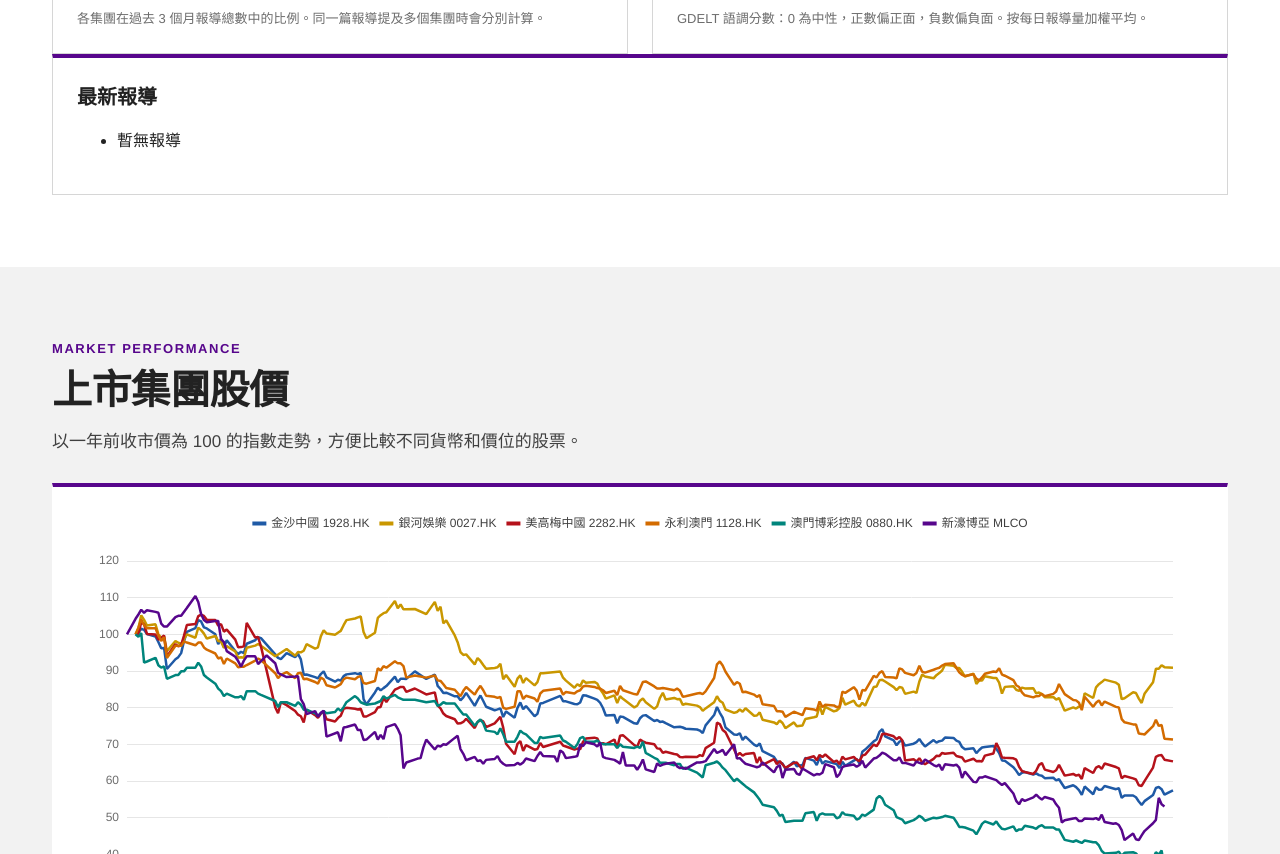
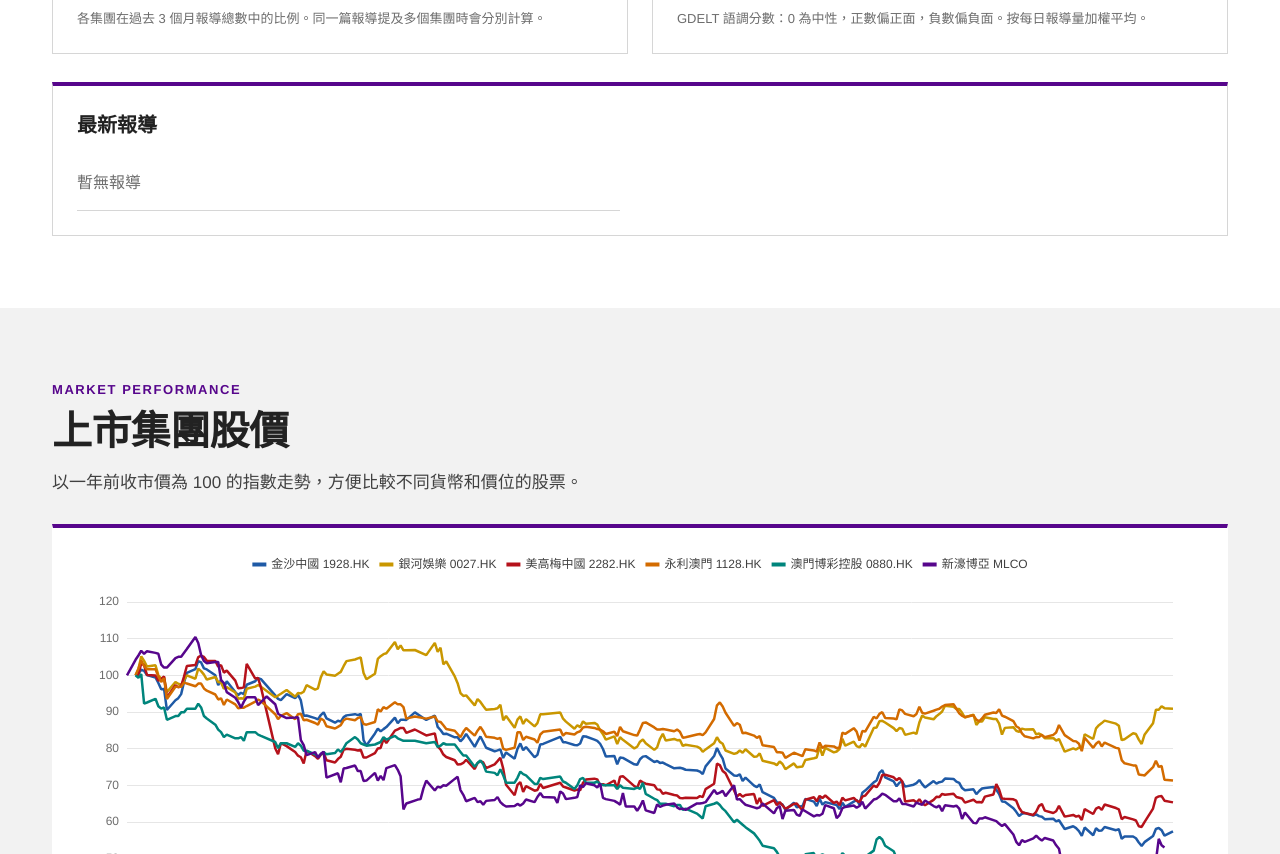
Before and after one commit to hughie2026/macau-hotel-dashboard, a plain HTML site: page docs/index.html in a window 1280 px wide. Shown: the part 5471-6325 px from the top of the page. Drawn offline with nearby package versions, Linux system fonts and the light colour scheme; no server answers.

Commit message:
Add styles for news list and metadata
Added styles for news list and related elements.

```diff
--- a/docs/style.css
+++ b/docs/style.css
@@ -175,3 +175,22 @@ td a { font-weight: 600; text-decoration: none; }
   .kpi-value { font-size: 36px; }
   #map { height: 400px; }
 }
+
+/* 媒體聲量與財務區段 */
+.spaced { margin-top: 28px; }
+.news-list {
+  list-style: none; margin: 0; padding: 0;
+  columns: 2 420px; column-gap: 40px;
+}
+.news-list li {
+  break-inside: avoid;
+  display: flex; flex-direction: column; align-items: flex-start; gap: 4px;
+  padding: 14px 0; border-bottom: 1px solid var(--border);
+}
+.news-list a { color: var(--black); font-weight: 700; text-decoration: none; line-height: 1.4; }
+.news-list a:hover { color: var(--violet); text-decoration: underline; }
+.news-list .group-tag {
+  font-size: 12px; font-weight: 700; letter-spacing: .06em; color: var(--muted);
+}
+.news-meta { font-size: 13px; color: var(--muted); }
+.news-empty { color: var(--muted); }
```
